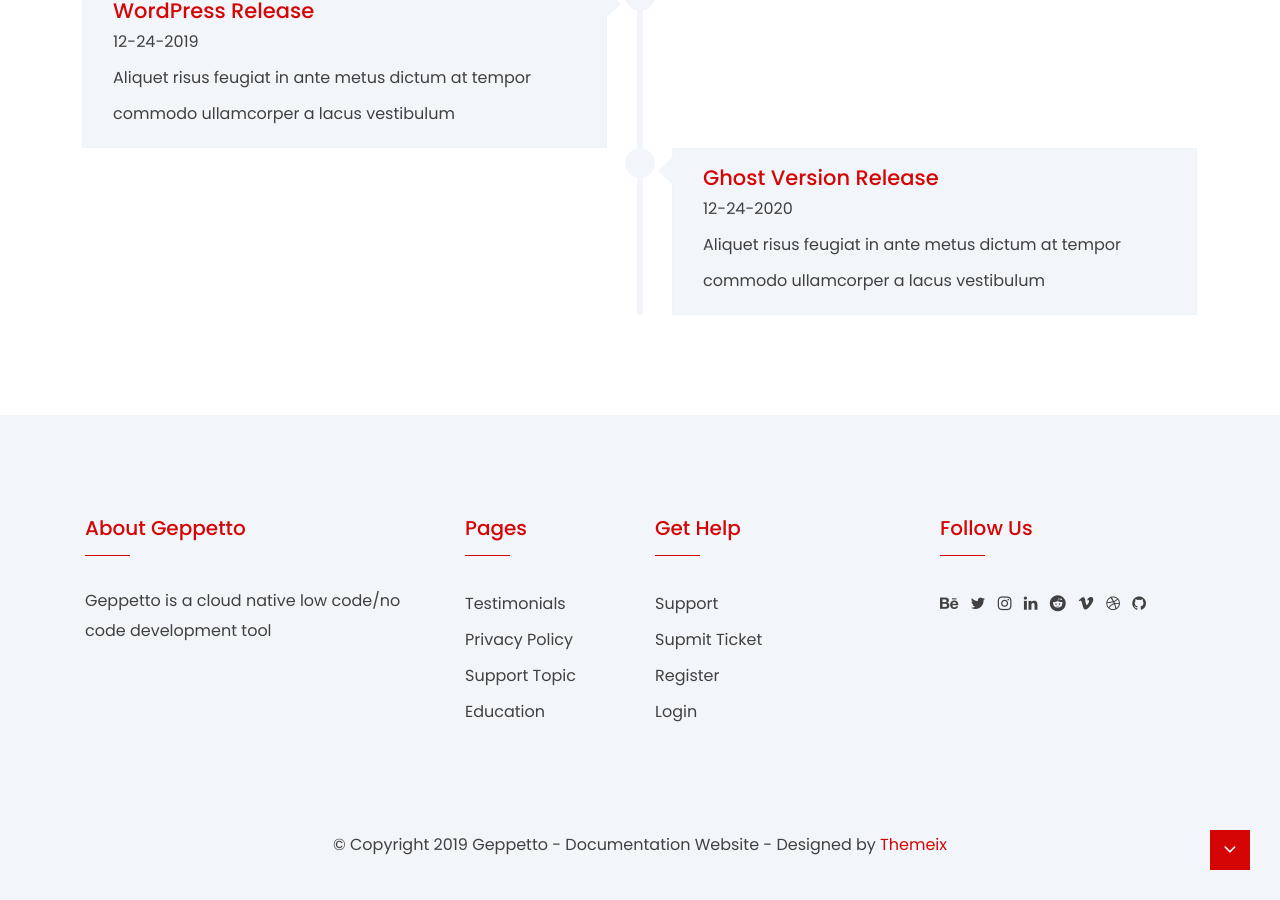
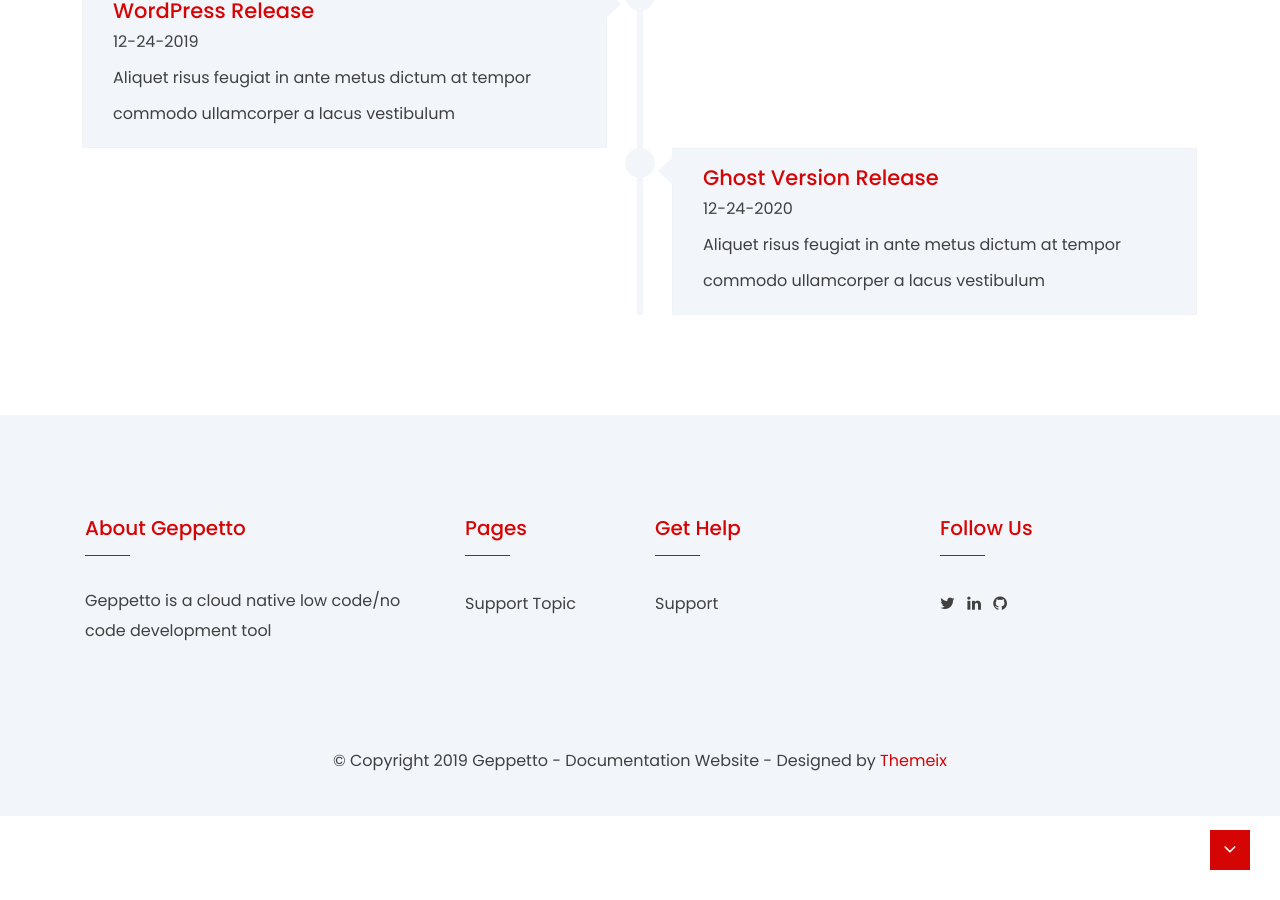
Before and after one commit to francois-dbag/TestDoxyTheme.github.io, a Jekyll site: the page built from index.html, in a window 1280 px wide and 900 px high, scrolled down 3753 px. Built offline with Jekyll 4.4.1, drawn with Linux system fonts in a browser that asks for light colours.

Commit message:
more changes to the footer

```diff
--- a/_includes/footer.html
+++ b/_includes/footer.html
@@ -13,10 +13,7 @@
                     <div class="footer-widget wow fadeIn" data-wow-duration="2s">
                         <h5 class="footer-title heading-5">Pages</h5>
                         <ul class="footer-category list-inline">
-                            <li><a href="/pages/testimonials">Testimonials</a></li>
-                            <li><a href="/pages/privacy-policy">Privacy Policy</a></li>
                             <li><a href="/pages/support">Support Topic </a></li>
-                            <li><a href="/tag/education">Education</a></li>
                         </ul>
                     </div>
                 </div>
@@ -25,9 +22,6 @@
                         <h5 class="footer-title heading-5">Get Help</h5>
                         <ul class="footer-category list-inline">
                             <li><a href="/pages/support">Support</a></li>
-                            <li><a href="/pages/submit-ticket">Supmit Ticket</a></li>
-                            <li><a href="/pages/register">Register</a></li>
-                            <li><a href="/pages/login">Login</a></li>
                         </ul>
                     </div>
                 </div>
@@ -35,13 +29,8 @@
                     <div class="footer-widget wow fadeIn" data-wow-duration="4s">
                         <h5 class="footer-title heading-5">Follow Us</h5>
                         <ul class="footer-socials list-inline">
-                            <li class="list-inline-item"><a href="#"><i class="fa fa-behance"></i></a></li>
-                            <li class="list-inline-item"><a href="#"><i class="fa fa-twitter"></i></a></li>
-                            <li class="list-inline-item"><a href="#"><i class="fa fa-instagram"></i></a></li>
-                            <li class="list-inline-item"><a href="#"><i class="fa fa-linkedin"></i></a></li>
-                            <li class="list-inline-item"><a href="#"><i class="fa fa-reddit"></i></a></li>
-                            <li class="list-inline-item"><a href="#"><i class="fa fa-vimeo"></i></a></li>
-                            <li class="list-inline-item"><a href="#"><i class="fa fa-dribbble"></i></a></li>
+                            <li class="list-inline-item"><a href="https://twitter.com/GeppettoSoftwr"><i class="fa fa-twitter"></i></a></li>
+                            <li class="list-inline-item"><a href="https://www.linkedin.com/company/27128083"><i class="fa fa-linkedin"></i></a></li>
                             <li class="list-inline-item"><a href="#"><i class="fa fa-github"></i></a></li>
                         </ul>
                     </div>
```
